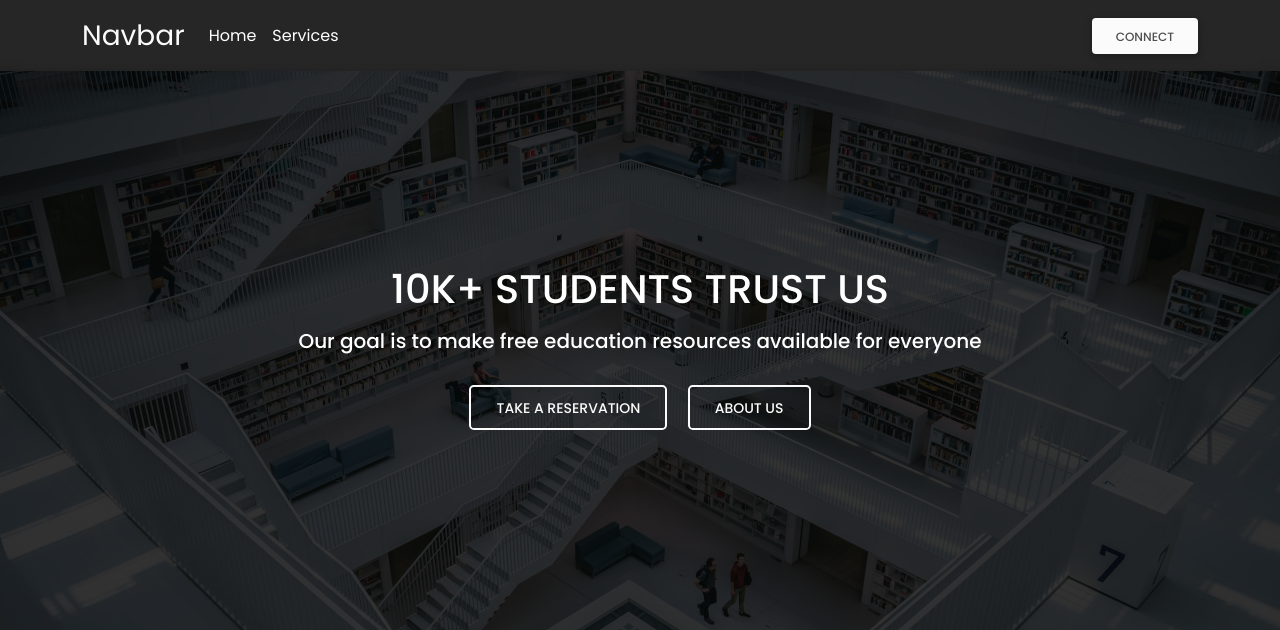
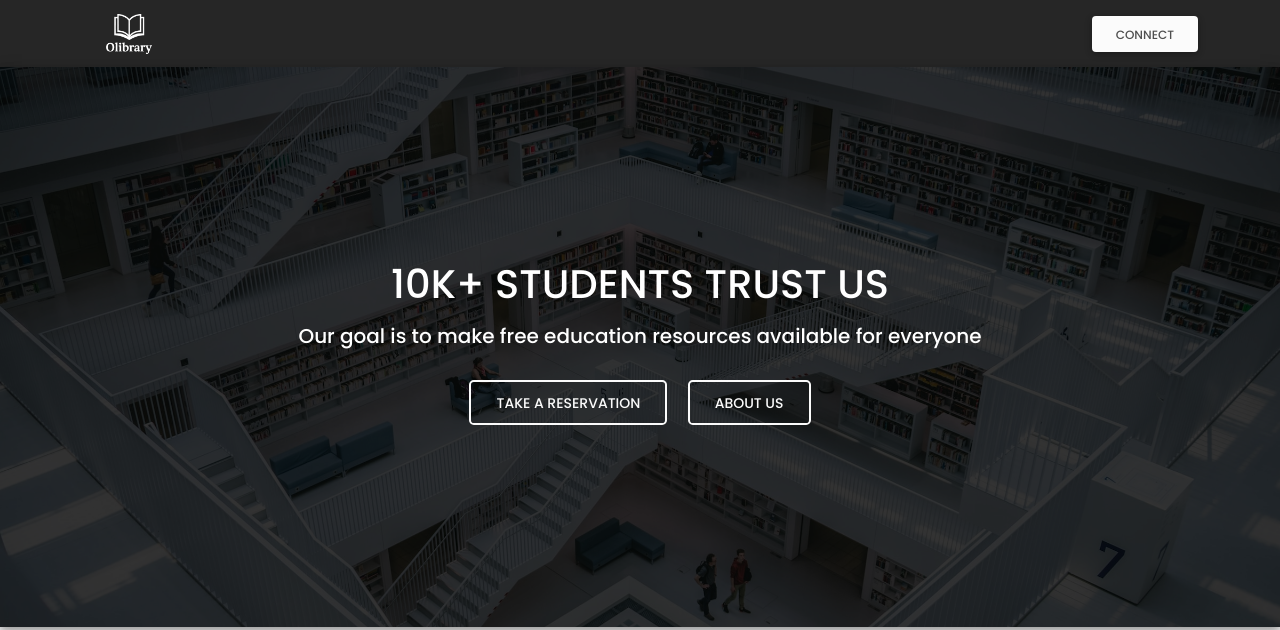
Before and after one commit to Outhman790/Library-managment-with-PHP-OOP, a PHP site: page / in a window 1280 px wide. Shown: the top 630 px of the page. Run offline with PHP 8.4, Linux system fonts and the light colour scheme; some libraries are stand-ins or nearby versions.

Commit message:
feat(homepage): replace navbar text with white Olibrary logo

```diff
--- a/index.php
+++ b/index.php
@@ -47,13 +47,12 @@ if (isset($_SESSION['Nickname'])) {
                 </button>
 
                 <div class="collapse navbar-collapse" id="navbarNavDropdown">
-                    <a class="navbar-brand text-light fs-3 d-none d-md-block" href="homepage.php">Navbar</a>
-                    <ul class="navbar-nav">
+                    <ul class="navbar-nav me-auto mb-2 mb-lg-0 ms-lg-4">
                         <li class="nav-item">
-                            <a class="nav-link active" aria-current="page" href="homepage.php">Home</a>
-                        </li>
-                        <li class="nav-item">
-                            <a class="nav-link" href="#">Services</a>
+                            <a class="navbar-brand" href="index.php">
+                                <img src="img/Olibrary_logo_white.png" alt="Library logo" class="w-auto"
+                                    style="height: 40px;">
+                            </a>
                         </li>
                     </ul>
                 </div>
@@ -101,9 +100,7 @@ if (isset($_SESSION['Nickname'])) {
                                         <div class="field">
                                             <input type="password" name="password" placeholder="Password" required />
                                         </div>
-                                        <div class="pass-link">
-                                            <a href="#">Forgot password?</a>
-                                        </div>
+
                                         <div class="field btn p-0">
                                             <div class="btn-layer"></div>
                                             <input type="submit" name="login" value="Login" />
@@ -324,6 +321,20 @@ if (isset($_SESSION['Nickname'])) {
             </div>
         </div>
     </div>
+    <!-- Success Modal -->
+    <div class="modal fade" id="signupSuccess" tabindex="-1" aria-hidden="true">
+        <div class="modal-dialog modal-dialog-centered">
+            <div class="modal-content">
+                <div class="modal-header border-0">
+                    <h5 class="modal-title text-success">Success</h5>
+                    <button type="button" class="btn-close" data-bs-dismiss="modal" aria-label="Close"></button>
+                </div>
+                <div class="modal-body">
+                    <p id="successMessage" class="mb-0"></p>
+                </div>
+            </div>
+        </div>
+    </div>
 
     <!--Footer-->
     <script src="https://cdn.jsdelivr.net/npm/@popperjs/core@2.9.2/dist/umd/popper.min.js"
```
